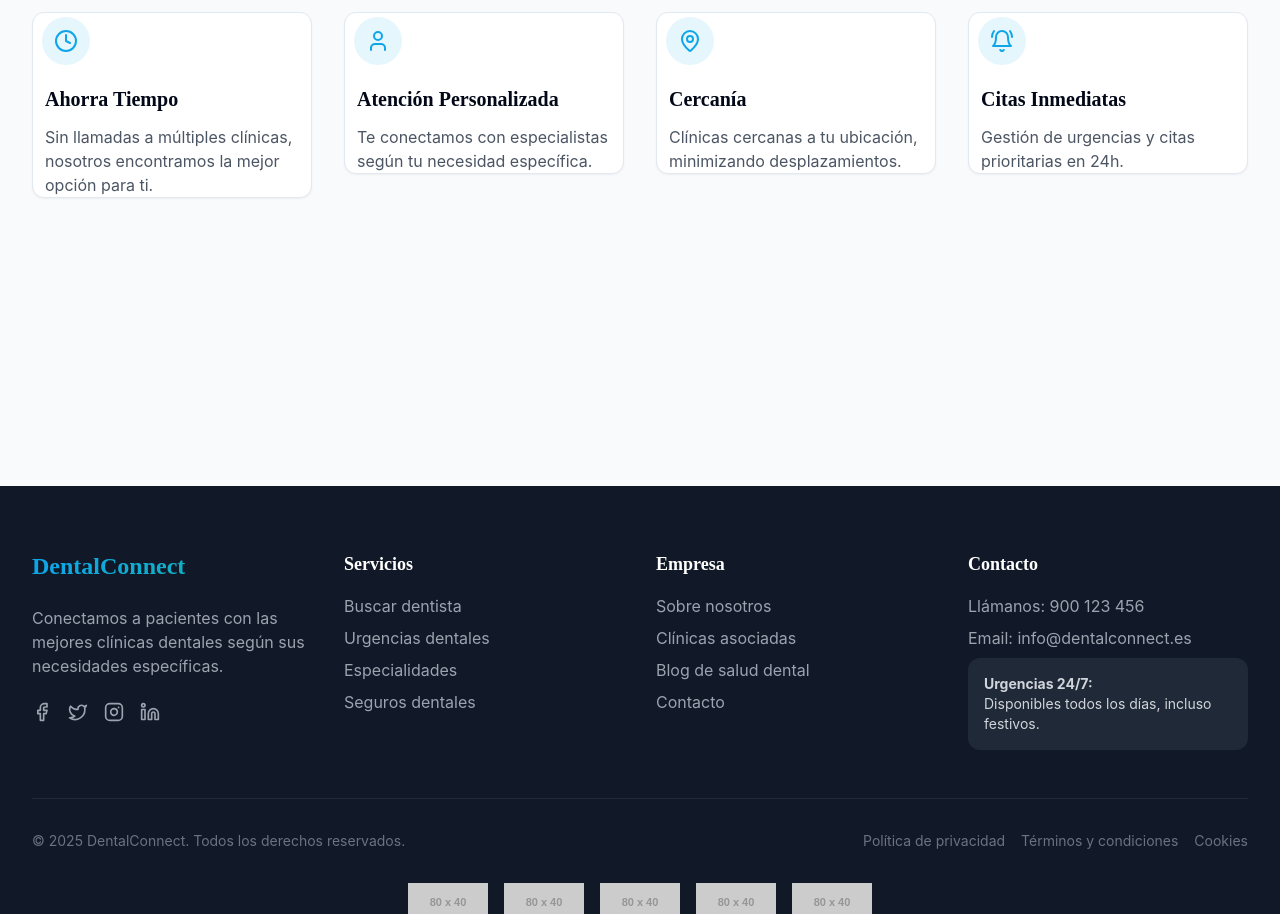
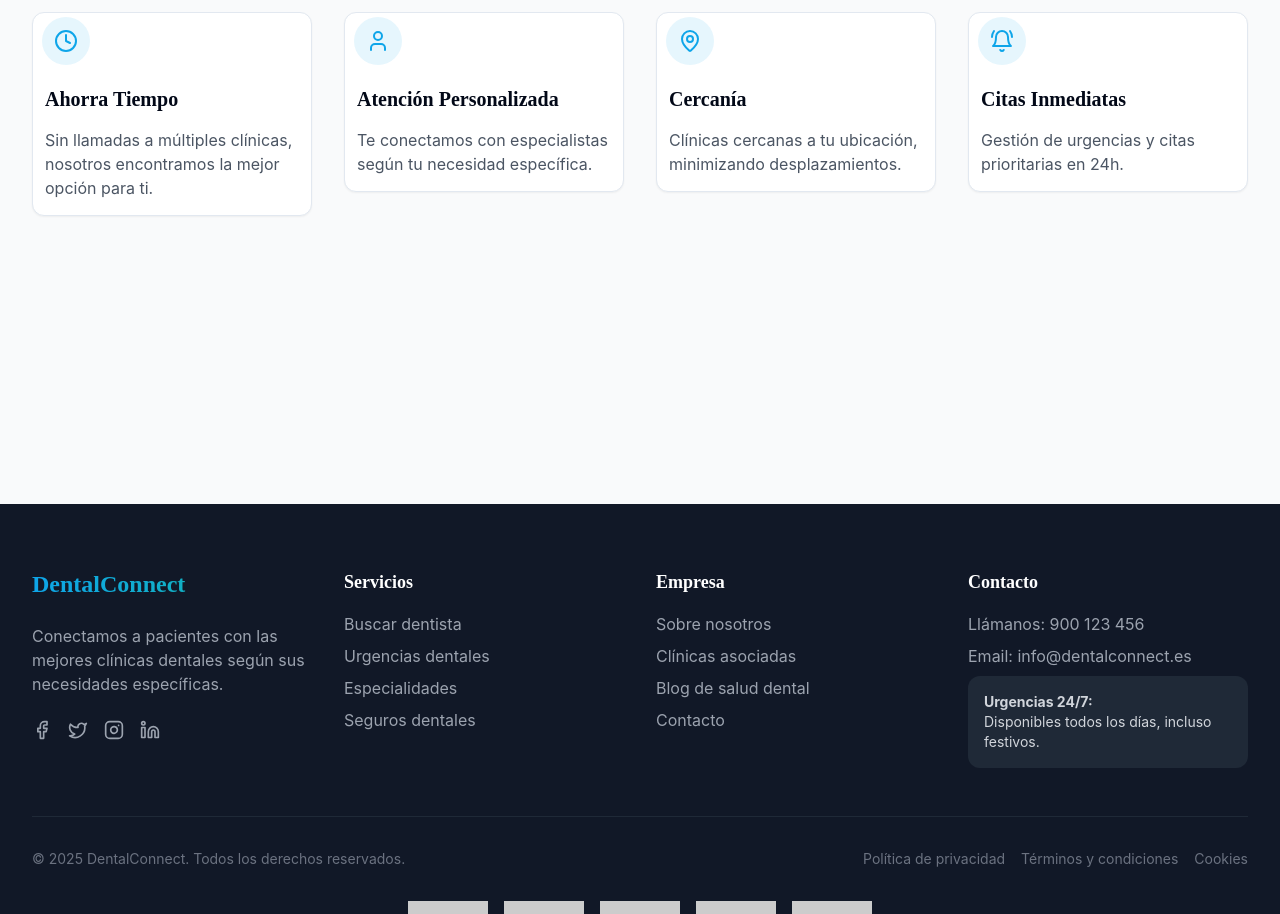
Before and after one commit to damiian17/dental-connect-hero, a React (Vite) app: page / in a window 1280 px wide. Shown: the part 1100-2014 px from the top of the page. Built offline with nearby package versions, Linux system fonts and the light colour scheme.

Commit message:
Visual edit in Lovable
Edited UI in Lovable

```diff
--- a/src/components/Benefits.tsx
+++ b/src/components/Benefits.tsx
@@ -39,7 +39,7 @@ const Benefits = () => {
                     <IconComponent className="w-6 h-6" />
                   </div>
                   <h3 className="text-xl font-bold mb-3 mx-[12px]">{benefit.title}</h3>
-                  <p className="text-gray-600 mx-[12px]">{benefit.description}</p>
+                  <p className="text-gray-600 mx-[12px] py-0 my-[15px]">{benefit.description}</p>
                 </Card>
               </div>;
         })}
```
